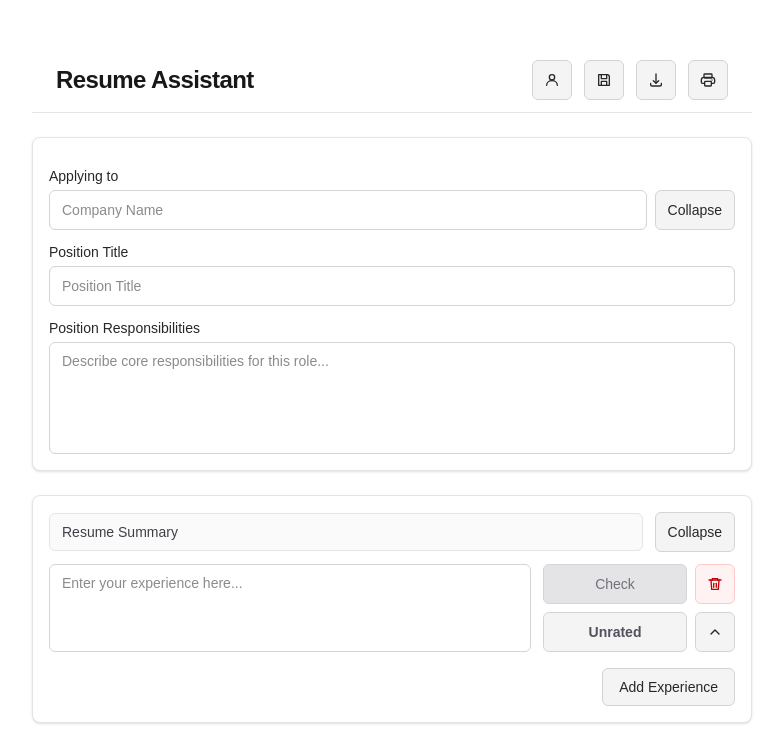
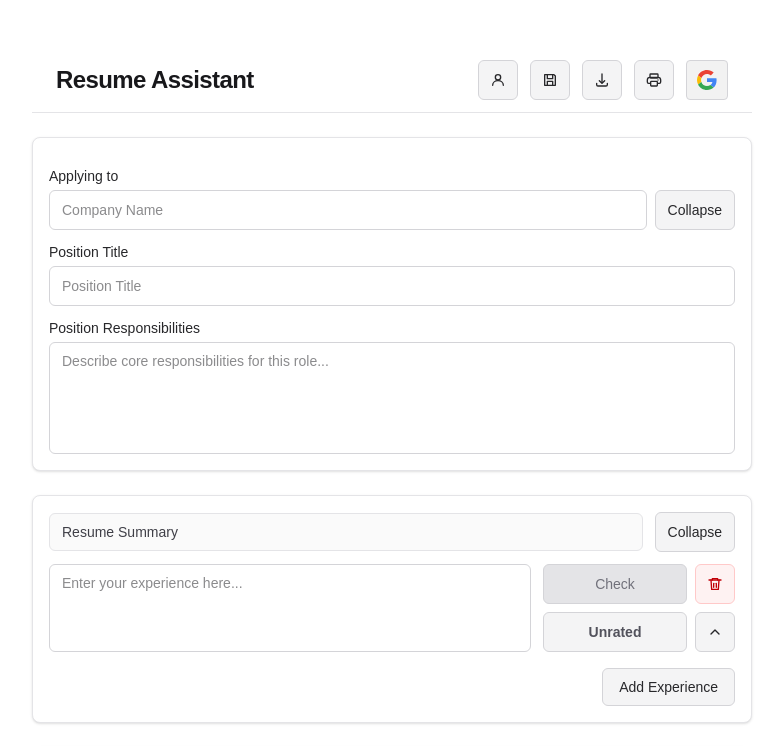
Before and after one commit to a-ametov/resume-assistant, a Next.js app: page / in a window 1280 px wide. Shown: the top 746 px of the page, without its empty margins (248-1031 px from the left). Built offline with nearby package versions, Linux system fonts and the light colour scheme; no server answers.

Commit message:
add google oauth

```diff
--- /dev/null
+++ b/app/api/auth/[...nextauth]/route.ts
@@ -0,0 +1,2 @@
+import { handlers } from "@/auth"
+export const { GET, POST } = handlers
--- a/app/components/app_header.tsx
+++ b/app/components/app_header.tsx
@@ -1,12 +1,18 @@
 import AppTitle from "./app_title";
 import ButtonBar from "./button_bar";
+import SignIn from "./sign_in";
+import UserAvatar from "./user_avatar";
 
 export default function AppHeader() {
   return (
     <header className="w-full border-b border-zinc-200 bg-white/95 backdrop-blur">
       <div className="mx-auto flex w-full max-w-3xl items-center justify-between px-6 py-3">
         <AppTitle />
-        <ButtonBar />
+        <div className="flex items-center gap-3">
+          <ButtonBar />
+          <UserAvatar />
+          <SignIn />
+        </div>
       </div>
     </header>
   );
--- /dev/null
+++ b/app/components/sign_in.css
@@ -0,0 +1,101 @@
+.gsi-material-button {
+  -moz-user-select: none;
+  -webkit-user-select: none;
+  -ms-user-select: none;
+  -webkit-appearance: none;
+  background-color: #f2f2f2;
+  background-image: none;
+  border: 1px solid #D4D4D8;
+  -webkit-border-radius: 4px;
+  border-radius: 4px;
+  -webkit-box-sizing: border-box;
+  box-sizing: border-box;
+  color: #1f1f1f;
+  cursor: pointer;
+  font-family: 'Roboto', arial, sans-serif;
+  font-size: 14px;
+  height: 40px;
+  letter-spacing: 0.25px;
+  outline: none;
+  overflow: hidden;
+  padding: 0;
+  position: relative;
+  text-align: center;
+  -webkit-transition: background-color .218s, border-color .218s, box-shadow .218s;
+  transition: background-color .218s, border-color .218s, box-shadow .218s;
+  vertical-align: middle;
+  white-space: nowrap;
+  width: 40px;
+  max-width: 400px;
+  min-width: min-content;
+}
+
+.gsi-material-button .gsi-material-button-icon {
+  margin-right: 10px;
+  min-width: 20px;
+  margin: 0;
+  padding: 10px;
+}
+
+.gsi-material-button .gsi-material-button-content-wrapper {
+  -webkit-align-items: center;
+  align-items: center;
+  display: flex;
+  -webkit-flex-direction: row;
+  flex-direction: row;
+  -webkit-flex-wrap: nowrap;
+  flex-wrap: nowrap;
+  height: 100%;
+  justify-content: space-between;
+  position: relative;
+  width: 100%;
+}
+
+.gsi-material-button .gsi-material-button-contents {
+  -webkit-flex-grow: 1;
+  flex-grow: 1;
+  font-family: 'Roboto', arial, sans-serif;
+  font-weight: 500;
+  overflow: hidden;
+  text-overflow: ellipsis;
+  vertical-align: top;
+}
+
+.gsi-material-button .gsi-material-button-state {
+  -webkit-transition: opacity .218s;
+  transition: opacity .218s;
+  bottom: 0;
+  left: 0;
+  opacity: 0;
+  position: absolute;
+  right: 0;
+  top: 0;
+}
+
+.gsi-material-button:disabled {
+  cursor: default;
+  background-color: #ffffff61;
+}
+
+.gsi-material-button:disabled .gsi-material-button-state {
+  background-color: #1f1f1f1f;
+}
+
+.gsi-material-button:disabled .gsi-material-button-contents {
+  opacity: 38%;
+}
+
+.gsi-material-button:disabled .gsi-material-button-icon {
+  opacity: 38%;
+}
+
+.gsi-material-button:not(:disabled):active .gsi-material-button-state,
+.gsi-material-button:not(:disabled):focus .gsi-material-button-state {
+  background-color: #001d35;
+  opacity: 12%;
+}
+
+.gsi-material-button:not(:disabled):hover .gsi-material-button-state {
+  background-color: #001d35;
+  opacity: 8%;
+}
--- /dev/null
+++ b/app/components/sign_in.tsx
@@ -0,0 +1,35 @@
+import { auth, signIn } from "@/auth";
+import "./sign_in.css";
+
+export default async function SignIn() {
+  const session = await auth();
+
+  if (session?.user) {
+    return null;
+  }
+
+  return (
+    <form
+      action={async () => {
+        "use server"
+        await signIn("google")
+      }}
+    >
+      <button className="gsi-material-button">
+        <div className="gsi-material-button-state"></div>
+        <div className="gsi-material-button-content-wrapper">
+            <div className="gsi-material-button-icon">
+            <svg version="1.1" xmlns="http://www.w3.org/2000/svg" width="20" height="20"viewBox="0 0 48 48" xmlnsXlink="http://www.w3.org/1999/xlink" style={{ display: "block" }}>
+                <path fill="#EA4335" d="M24 9.5c3.54 0 6.71 1.22 9.21 3.6l6.85-6.85C35.9 2.38 30.47 0 24 0 14.62 0 6.51 5.38 2.56 13.22l7.98 6.19C12.43 13.72 17.74 9.5 24 9.5z"></path>
+                <path fill="#4285F4" d="M46.98 24.55c0-1.57-.15-3.09-.38-4.55H24v9.02h12.94c-.58 2.96-2.26 5.48-4.78 7.18l7.73 6c4.51-4.18 7.09-10.36 7.09-17.65z"></path>
+                <path fill="#FBBC05" d="M10.53 28.59c-.48-1.45-.76-2.99-.76-4.59s.27-3.14.76-4.59l-7.98-6.19C.92 16.46 0 20.12 0 24c0 3.88.92 7.54 2.56 10.78l7.97-6.19z"></path>
+                <path fill="#34A853" d="M24 48c6.48 0 11.93-2.13 15.89-5.81l-7.73-6c-2.15 1.45-4.92 2.3-8.16 2.3-6.26 0-11.57-4.22-13.47-9.91l-7.98 6.19C6.51 42.62 14.62 48 24 48z"></path>
+                <path fill="none" d="M0 0h48v48H0z"></path>
+            </svg>
+            </div>
+            <span style={{ display: "none" }}>Sign in with Google</span>
+        </div>
+        </button>
+    </form>
+  )
+}
--- /dev/null
+++ b/app/components/user_avatar.tsx
@@ -0,0 +1,31 @@
+import { auth } from "@/auth";
+
+export default async function UserAvatar() {
+  const session = await auth();
+
+  if (!session?.user) {
+    return null;
+  }
+
+  return (
+    <button
+      type="button"
+      title={session.user.name ?? "Signed in user"}
+      aria-label={session.user.name ?? "Signed in user"}
+      className="inline-flex h-10 w-10 items-center justify-center overflow-hidden rounded-full border border-zinc-300 bg-zinc-100"
+    >
+      {session.user.image ? (
+        <img
+          src={session.user.image}
+          alt="User Avatar"
+          className="h-full w-full object-cover"
+          referrerPolicy="no-referrer"
+        />
+      ) : (
+        <span className="text-xs font-medium text-zinc-700">
+          {(session.user.name ?? "U").slice(0, 1).toUpperCase()}
+        </span>
+      )}
+    </button>
+  );
+}
--- /dev/null
+++ b/auth.ts
@@ -0,0 +1,6 @@
+import NextAuth from "next-auth"
+import Google from "next-auth/providers/google"
+
+export const { handlers, signIn, signOut, auth } = NextAuth({
+  providers: [Google],
+});
--- a/package.json
+++ b/package.json
@@ -10,6 +10,7 @@
   },
   "dependencies": {
     "next": "16.2.4",
+    "next-auth": "^5.0.0-beta.31",
     "pdf-lib": "^1.17.1",
     "react": "19.2.4",
     "react-dom": "19.2.4"
```
Also changed, not shown: 1 other file (tests, documents, lock files or other folders).
